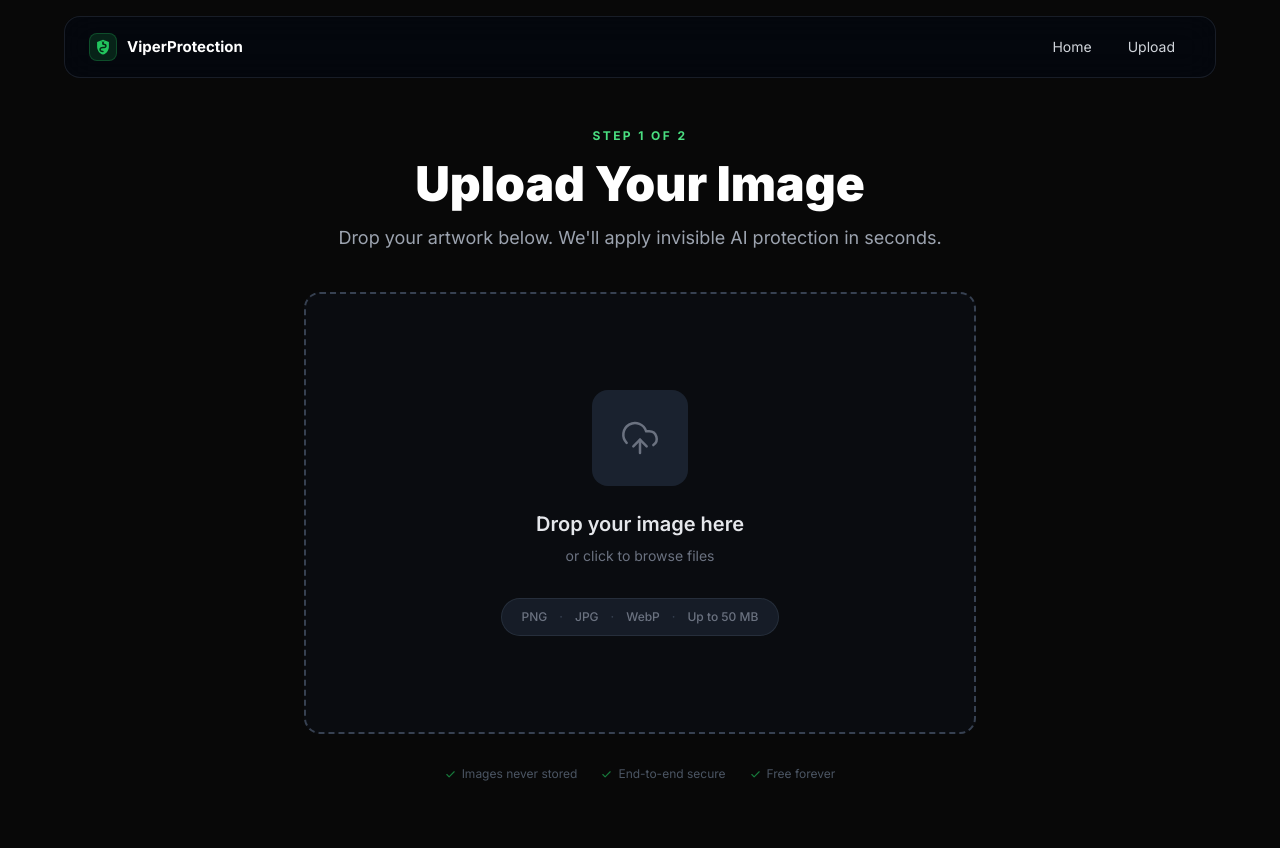
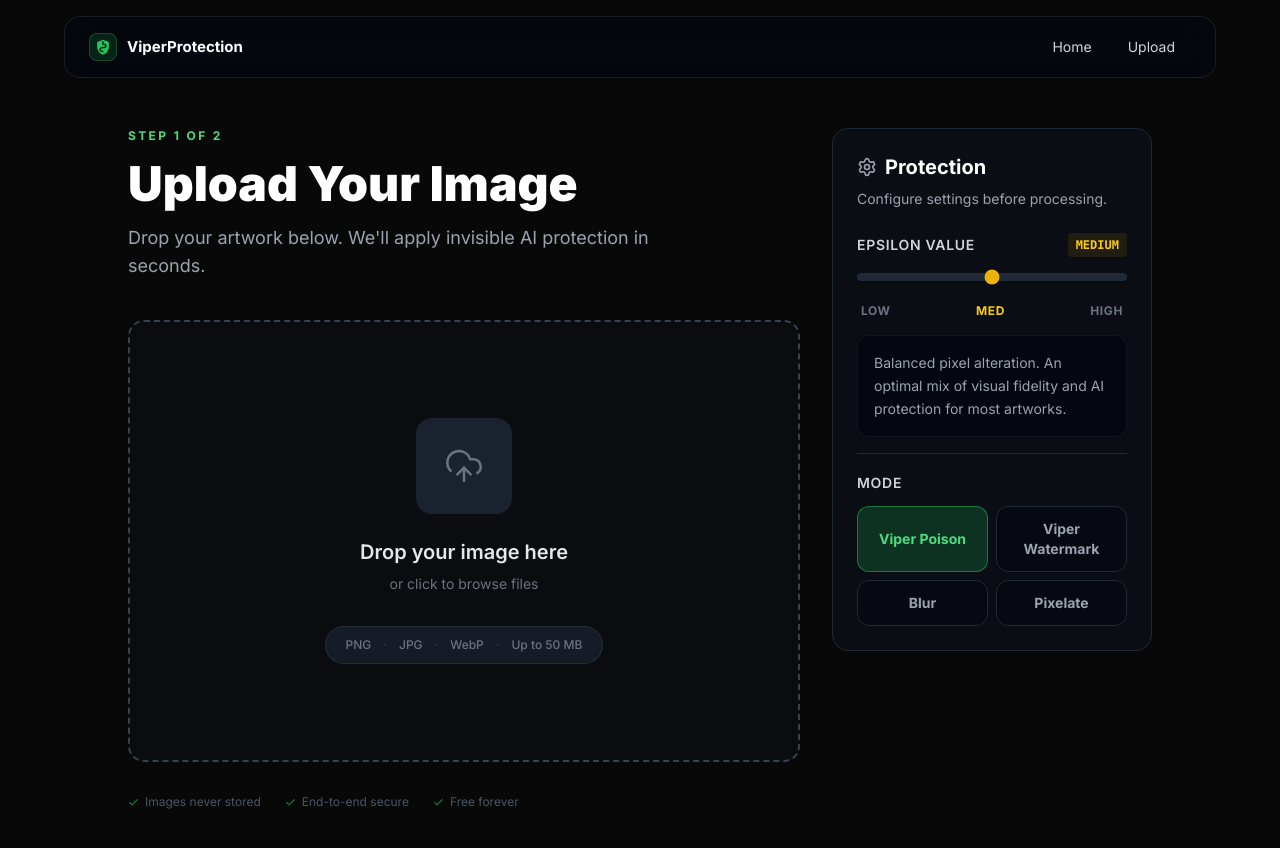
Before and after one commit to MountainM2026/ViperProtection, a React (Create React App) app in the folder frontend/: page /upload in a window 1280 px wide. Shown: the top 848 px of the page. Built offline with nearby package versions, Linux system fonts and the light colour scheme.

Commit message:
integrated DigitalOcean backend with URL params and image upload

```diff
--- a/frontend/src/pages/Upload.js
+++ b/frontend/src/pages/Upload.js
@@ -12,7 +12,10 @@
   Trash2,
   Save,
   Palette,
-  Link as LinkIcon
+  Settings,
+  Download,
+  Share2,
+  RefreshCw
 } from 'lucide-react';
 import ViperShieldIcon from '../components/ViperShieldIcon';
 
@@ -21,6 +24,7 @@
 const fadeUp = {
   hidden:  { opacity: 0, y: 48 },
   visible: { opacity: 1, y: 0, transition: { duration: 0.65, ease: [0.21, 0.47, 0.32, 0.98] } },
+  exit:    { opacity: 0, y: -24, transition: { duration: 0.3, ease: 'easeIn' } }
 };
 
 const scaleIn = {
@@ -47,8 +51,15 @@
   const [isProcessing, setIsProcessing] = useState(false);
   const [loadingText, setLoadingText] = useState("Uploading image...");
 
+  // Settings States
+  const [epsilon, setEpsilon] = useState(2); // 1 = Low, 2 = Medium, 3 = High
+  const [processMode, setProcessMode] = useState("Viper Poison");
+
   // State to hold the final backend response data
   const [resultData, setResultData] = useState(null);
+
+  // NEW: State for the "Copy Link" checkmark animation
+  const [copied, setCopied] = useState(false);
 
   const fileInputRef = useRef(null);
 
@@ -70,16 +81,23 @@
   useEffect(() => {
     let interval;
     if (isProcessing) {
-      const phrases = [
+      const isPoison = processMode.includes("Poison");
+      const phrases = isPoison ? [
         "Uploading image...",
         "Analyzing pixel data...",
         "Applying Viper AI poisoning...",
         "Merging watermark layer...",
         "Finalizing security protocols...",
         "Almost done..."
+      ] : [
+        "Uploading image...",
+        `Applying ${processMode} filter...`,
+        "Rendering changes...",
+        "Saving final asset...",
+        "Almost done..."
       ];
+
       let step = 0;
-
       interval = setInterval(() => {
         step = (step + 1) % phrases.length;
         if (step === phrases.length - 1) {
@@ -91,7 +109,7 @@
       setLoadingText("Uploading image...");
     }
     return () => clearInterval(interval);
-  }, [isProcessing]);
+  }, [isProcessing, processMode]);
 
   /* ─── File Handling ─── */
 
@@ -103,7 +121,7 @@
     setFile(incoming);
     setPreview(URL.createObjectURL(incoming));
     setWatermarkLayer(null);
-    setResultData(null); // Reset results if they upload a new image
+    setResultData(null);
   }, [preview]);
 
   const handleDrop = (e) => {
@@ -155,54 +173,130 @@
     });
   };
 
+//   const handleProtect = async () => {
+//     try {
+//       setIsProcessing(true);
+
+//       const combinedBlob = await generateCombinedImageBlob();
+//       const finalCombinedFile = new File(
+//         [combinedBlob],
+//         file?.name ? file.name.replace(/\.[^/.]+$/, ".png") : 'final-image.png',
+//         { type: 'image/png' }
+//       );
+
+//       const formData = new FormData();
+//       formData.append("file", finalCombinedFile);
+//       formData.append("epsilon", epsilon);
+//       formData.append("mode", processMode);
+
+//       // MOCK API CALL
+//       const data = await new Promise((resolve) => {
+//         setTimeout(() => {
+//           resolve({
+//             id: Math.floor(Math.random() * 1000),
+//             image_url: URL.createObjectURL(combinedBlob)
+//           });
+//         }, 8000);
+//       });
+
+//       console.log("Success! Backend responded with:", data);
+//       setResultData(data);
+
+//     } catch (error) {
+//       console.error("Error preparing or sending image:", error);
+//       alert("Failed to process image.");
+//     } finally {
+//       setIsProcessing(false);
+//     }
+//   };
+
 const handleProtect = async () => {
     try {
       setIsProcessing(true);
 
+      // 1. Prepare the image file from the canvas
       const combinedBlob = await generateCombinedImageBlob();
       const finalCombinedFile = new File(
         [combinedBlob],
-        file?.name ? file.name.replace(/\.[^/.]+$/, ".png") : 'final-image.png',
+        file?.name ? file.name.replace(/\.[^/.]+$/, ".png") : 'protected-asset.png',
         { type: 'image/png' }
       );
 
+      /* ─── REAL BACKEND (DIGITAL OCEAN) ───────────────────── */
+
+      // Update this string with the real IP from your teammate!
+      const BASE_URL = "http://your-digital-ocean-ip:8000";
+
+      // Put ONLY the file in the FormData (the "Box")
       const formData = new FormData();
       formData.append("file", finalCombinedFile);
 
-      // ==========================================
-      // REAL API CALL (Commented out until deployed)
-      // ==========================================
-      /*
-      const response = await fetch('http://127.0.0.1:8000/images/upload', {
+      // Put the settings in the URL (the "Params")
+      // We use encodeURIComponent so "Viper Poison" becomes "Viper%20Poison"
+      const url = `${BASE_URL}/images/upload?style=${encodeURIComponent(processMode)}&epsilon=${epsilon}`;
+
+      const response = await fetch(url, {
         method: 'POST',
         body: formData,
       });
-      if (!response.ok) throw new Error(`Server error: ${response.status}`);
+
+      if (!response.ok) {
+        throw new Error(`Server responded with ${response.status}`);
+      }
+
       const data = await response.json();
-      */
 
-      // ==========================================
-      // MOCK API CALL (For UI Building)
-      // Note: We extended the timeout to 8 seconds so you can see all the cool text!
-      // ==========================================
-      const data = await new Promise((resolve) => {
+      // This saves the real Cloud URL (DigitalOcean Space) to your state
+      console.log("Cloud Upload Success:", data);
+      setResultData(data);
+
+      /* ─── END REAL BACKEND ───────────────────────────────── */
+
+
+      /* ─── MOCK BACKEND (DISABLED) ───────────────────────────
+      // If the cloud fails, uncomment this block to keep the demo running!
+      const mockData = await new Promise((resolve) => {
         setTimeout(() => {
           resolve({
-            id: Math.floor(Math.random() * 1000),
+            id: 999,
             image_url: URL.createObjectURL(combinedBlob)
           });
-        }, 8000);
+        }, 3000);
       });
-
-      console.log("Success! Backend responded with:", data);
-
-      setResultData(data);
+      setResultData(mockData);
+      ────────────────────────────────────────────────────────── */
 
     } catch (error) {
-      console.error("Error preparing or sending image:", error);
-      alert("Failed to process image.");
+      console.error("Connection Error:", error);
+      alert("Could not connect to DigitalOcean. Check the IP or CORS settings!");
     } finally {
       setIsProcessing(false);
+    }
+  };
+  /* ─── Post-Processing Actions ─── */
+
+  const handleDownload = () => {
+    if (!resultData?.image_url) return;
+    const link = document.createElement('a');
+    link.href = resultData.image_url;
+    // Set a generic name or pull from the original file name
+    link.download = `protected-${file?.name || 'artwork.png'}`;
+    document.body.appendChild(link);
+    link.click();
+    document.body.removeChild(link);
+  };
+
+  // ✅ UPDATED: Clean, local copy-to-clipboard function
+  const handleShare = async () => {
+    if (!resultData?.image_url) return;
+
+    try {
+      await navigator.clipboard.writeText(resultData.image_url);
+      setCopied(true);
+      setTimeout(() => setCopied(false), 2000); // Changes back after 2 seconds
+    } catch (err) {
+      console.error("Failed to copy link:", err);
+      alert("Failed to copy link to clipboard.");
     }
   };
 
@@ -319,61 +413,70 @@
     closeWatermarkMode();
   };
 
+  const isLocked = isProcessing || !!resultData;
+
   return (
     <div className="relative min-h-screen bg-[#080808] text-white">
 
       <div className="relative flex flex-col min-h-screen px-4 pt-32 pb-20" style={{ zIndex: 1 }}>
-        <div className="max-w-2xl mx-auto w-full flex flex-col gap-6 relative">
 
-          {/* ─── LOADING OVERLAY ─── */}
-          <AnimatePresence>
-            {isProcessing && (
-              <motion.div
-                initial={{ opacity: 0 }}
-                animate={{ opacity: 1 }}
-                exit={{ opacity: 0 }}
-                className="absolute inset-0 z-50 flex flex-col items-center justify-center bg-[#080808]/90 backdrop-blur-sm rounded-2xl border border-gray-800"
-              >
-                <div className="w-16 h-16 border-4 border-gray-800 border-t-green-500 rounded-full animate-spin mb-6 shadow-[0_0_15px_rgba(16,185,129,0.5)]"></div>
-                <motion.h3
-                  key={loadingText}
-                  initial={{ opacity: 0, y: 5 }}
-                  animate={{ opacity: 1, y: 0 }}
-                  className="text-xl font-bold text-white tracking-wide text-center px-4"
-                >
-                  {loadingText}
-                </motion.h3>
-                <p className="text-gray-500 text-sm mt-2">Please do not close this tab</p>
-              </motion.div>
-            )}
-          </AnimatePresence>
+        <div className="max-w-5xl mx-auto w-full grid grid-cols-1 lg:grid-cols-3 gap-8 relative items-start">
+
+          {/* ─── LEFT COLUMN: MAIN UI ─── */}
+          <div className="lg:col-span-2 flex flex-col gap-6">
 
             {/* Header */}
-          <motion.div className="text-center mb-4" variants={fadeUp} initial="hidden" animate="visible">
+            <motion.div className="text-center mb-4 lg:text-left" variants={fadeUp} initial="hidden" animate="visible">
               <p className="text-green-400 text-xs font-bold tracking-[0.2em] uppercase mb-4">
-              {resultData ? "Step 2 of 2" : "Step 1 of 2"}
+                {isProcessing ? "Processing" : resultData ? "Step 2 of 2" : "Step 1 of 2"}
               </p>
               <h1 className="text-4xl sm:text-5xl font-black mb-4 leading-tight">
-              {resultData ? "Image Protected" : "Upload Your Image"}
+                {isProcessing ? "Securing Asset" : resultData ? "Image Protected" : "Upload Your Image"}
               </h1>
-            <p className="text-gray-400 text-lg">
-              {resultData
+              <p className="text-gray-400 text-lg max-w-xl">
+                {isProcessing
+                  ? "Please wait while our backend scrambles your image's pixel data."
+                  : resultData
                     ? "Your artwork is now secure and ready to be shared."
                     : "Drop your artwork below. We'll apply invisible AI protection in seconds."}
               </p>
             </motion.div>
 
+            {/* Dynamic 3-State Main Container */}
             <AnimatePresence mode="wait">
 
-            {/* ─── SUCCESS SCREEN ─── */}
-            {resultData ? (
+              {isProcessing ? (
+
+                /* STATE 1: MINIMIZED PROCESSING SCREEN */
+                <motion.div
+                  key="processing"
+                  variants={scaleIn}
+                  initial="hidden"
+                  animate="visible"
+                  exit="exit"
+                  className="bg-gray-900/40 border border-green-500/30 rounded-2xl p-12 text-center shadow-2xl w-full"
+                >
+                  <div className="w-16 h-16 border-4 border-gray-800 border-t-green-500 rounded-full animate-spin mx-auto mb-6 shadow-[0_0_15px_rgba(16,185,129,0.5)]"></div>
+                  <motion.h3
+                    key={loadingText}
+                    initial={{ opacity: 0, y: 5 }}
+                    animate={{ opacity: 1, y: 0 }}
+                    className="text-lg font-bold text-white tracking-wide text-center"
+                  >
+                    {loadingText}
+                  </motion.h3>
+                </motion.div>
+
+              ) : resultData ? (
+
+                /* STATE 2: SUCCESS SCREEN */
                 <motion.div
                   key="success"
                   variants={scaleIn}
                   initial="hidden"
                   animate="visible"
                   exit="exit"
-                className="bg-gray-900/40 border border-green-500/30 rounded-2xl p-6 sm:p-10 text-center shadow-2xl"
+                  className="bg-gray-900/40 border border-green-500/30 rounded-2xl p-6 sm:p-10 text-center shadow-2xl w-full"
                 >
                   <div className="w-20 h-20 bg-green-500/10 text-green-400 rounded-full flex items-center justify-center mx-auto mb-6 shadow-[0_0_30px_rgba(16,185,129,0.2)]">
                     <Check size={40} strokeWidth={3} />
@@ -381,7 +484,6 @@
 
                   <h2 className="text-2xl font-bold mb-6">Processing Complete</h2>
 
-                {/* Final Image Preview */}
                   <div className="relative mb-8 rounded-xl overflow-hidden border border-gray-700 bg-black/50">
                     <img
                       src={resultData.image_url}
@@ -390,27 +492,41 @@
                     />
                   </div>
 
-                <div className="flex flex-col sm:flex-row gap-4 justify-center">
+                  <div className="flex flex-col gap-3 max-w-sm mx-auto">
+                    <div className="flex gap-3">
                       <button
-                    onClick={() => {
-                      window.open(resultData.image_url, '_blank');
-                    }}
-                    className="flex-1 py-4 rounded-xl font-bold text-lg flex items-center justify-center gap-2 bg-gray-800 hover:bg-gray-700 transition-colors"
+                        onClick={handleDownload}
+                        className="flex-1 py-3 rounded-xl font-bold flex items-center justify-center gap-2 bg-green-500 hover:bg-green-400 text-black transition-colors"
                       >
-                    <LinkIcon size={20} /> View Source URL
+                        <Download size={18} /> Download
                       </button>
+
+                      {/* ✅ UPDATED: Copy Link Button with animation */}
+                      <button
+                        onClick={handleShare}
+                        className={`flex-1 py-3 rounded-xl font-bold flex items-center justify-center gap-2 transition-colors ${
+                          copied ? 'bg-green-500 text-black' : 'bg-gray-800 hover:bg-gray-700 text-white'
+                        }`}
+                      >
+                        {copied ? <Check size={18} /> : <Share2 size={18} />}
+                        {copied ? "Copied Link!" : "Copy Link"}
+                      </button>
+                    </div>
+
                     <button
                       onClick={handleRemove}
-                    className="flex-1 py-4 rounded-xl font-bold text-lg border border-gray-700 hover:border-gray-500 hover:bg-gray-800 transition-colors text-gray-300"
+                      className="w-full py-3 rounded-xl font-bold flex items-center justify-center gap-2 border border-gray-700 hover:border-gray-500 hover:bg-gray-800 transition-colors text-gray-300"
                     >
-                    Protect Another
+                      <RefreshCw size={18} /> Process Another
                     </button>
                   </div>
                 </motion.div>
+
               ) : (
 
-              /* ─── UPLOAD SCREEN ─── */
-              <motion.div key="upload" variants={fadeUp} initial="hidden" animate="visible" style={{ transitionDelay: '0.1s' }}>
+                /* STATE 3: DEFAULT UPLOAD SCREEN */
+                <motion.div key="upload" variants={fadeUp} initial="hidden" animate="visible" exit="exit" className="flex flex-col gap-6 w-full">
+
                   <div
                     onClick={() => !preview && fileInputRef.current?.click()}
                     onDragOver={(e) => { e.preventDefault(); setDragOver(true); }}
@@ -457,37 +573,130 @@
                     </AnimatePresence>
                   </div>
                   <input ref={fileInputRef} type="file" accept="image/png,image/jpeg,image/webp" className="hidden" onChange={handleFileChange} />
-              </motion.div>
-            )}
-          </AnimatePresence>
 
-          {/* Action Buttons */}
+                  {/* Buttons inside Upload State */}
                   <AnimatePresence>
-            {file && !resultData && (
+                    {file && (
                       <motion.div className="grid grid-cols-1 sm:grid-cols-2 gap-4 mt-2" initial={{ opacity: 0, y: 24 }} animate={{ opacity: 1, y: 0 }} exit={{ opacity: 0, y: 16 }} transition={{ duration: 0.4, ease: [0.21, 0.47, 0.32, 0.98] }}>
                         <button onClick={openWatermarkMode} className="w-full py-4 rounded-xl font-bold text-lg border-2 border-gray-700 hover:border-gray-500 bg-gray-900/50 hover:bg-gray-800 transition-all duration-200 flex items-center justify-center gap-3 text-gray-200">
                           <PenTool size={20} />
                           {watermarkLayer ? 'Edit Watermark' : 'Watermark'}
                         </button>
-                <button onClick={handleProtect} disabled={isProcessing} className="relative w-full py-4 rounded-xl font-bold text-lg overflow-hidden flex items-center justify-center gap-3 disabled:opacity-70 disabled:cursor-not-allowed bg-green-500 hover:bg-green-400 text-black shadow-green-glow hover:shadow-green-glow-lg hover:-translate-y-0.5 transition-all duration-200">
-                  {!isProcessing && <span className="absolute inset-0 bg-gradient-to-r from-transparent via-white/20 to-transparent -translate-x-full animate-shimmer pointer-events-none" />}
+
+                        <button onClick={handleProtect} className="relative w-full py-4 rounded-xl font-bold text-lg overflow-hidden flex items-center justify-center gap-3 bg-green-500 hover:bg-green-400 text-black shadow-green-glow hover:shadow-green-glow-lg hover:-translate-y-0.5 transition-all duration-200">
+                          <span className="absolute inset-0 bg-gradient-to-r from-transparent via-white/20 to-transparent -translate-x-full animate-shimmer pointer-events-none" />
                           <ViperShieldIcon size={22} />
-                  {isProcessing ? 'Processing...' : 'Process Image'}
+                          {processMode === "Viper Poison" ? "Process Image" : `Apply ${processMode}`}
                         </button>
+
                       </motion.div>
                     )}
                   </AnimatePresence>
 
-          {/* Trust pills */}
-          {!resultData && (
-            <motion.div className="flex flex-wrap items-center justify-center gap-x-6 gap-y-2 pt-2" variants={fadeUp} initial="hidden" animate="visible" transition={{ delay: 0.25 }}>
+                  {/* Trust pills inside Upload State */}
+                  <motion.div className="flex flex-wrap items-center justify-center lg:justify-start gap-x-6 gap-y-2 pt-2" variants={fadeUp} initial="hidden" animate="visible" transition={{ delay: 0.25 }}>
                     {['Images never stored', 'End-to-end secure', 'Free forever'].map((label) => (
                       <div key={label} className="flex items-center gap-1.5 text-xs text-gray-600">
                         <span className="text-green-500/60"><Check size={11} strokeWidth={2.5} /></span>{label}
                       </div>
                     ))}
                   </motion.div>
+
+                </motion.div>
+
               )}
+            </AnimatePresence>
+          </div>
+
+          {/* ─── RIGHT COLUMN: SETTINGS PANEL ─── */}
+          <motion.div
+            className="lg:col-span-1"
+            variants={fadeUp}
+            initial="hidden"
+            animate="visible"
+            transition={{ delay: 0.2 }}
+          >
+            <div className="bg-gray-900/40 border border-gray-800 rounded-2xl p-6 lg:sticky lg:top-32 relative overflow-hidden">
+
+              {isLocked && (
+                <div className="absolute inset-0 bg-black/50 z-10 cursor-not-allowed backdrop-blur-[2px]"></div>
+              )}
+
+              <div className="flex items-center gap-2 mb-2">
+                <Settings size={20} className="text-gray-400" />
+                <h3 className="text-xl font-bold text-white">Protection</h3>
+              </div>
+              <p className="text-sm text-gray-400 mb-6">Configure settings before processing.</p>
+
+              <div className="space-y-4">
+
+                {/* ─── EPSILON SLIDER ─── */}
+                <div className="flex justify-between items-center">
+                  <label className="text-sm font-semibold text-gray-300 uppercase tracking-wider">Epsilon Value</label>
+
+                  <span className={`text-xs font-bold font-mono px-2 py-1 rounded ${
+                    epsilon === 1 ? 'text-green-400 bg-green-500/10' :
+                    epsilon === 2 ? 'text-yellow-400 bg-yellow-500/10' :
+                    'text-red-400 bg-red-500/10'
+                  }`}>
+                    {epsilon === 1 ? 'LOW' : epsilon === 2 ? 'MEDIUM' : 'HIGH'}
+                  </span>
+                </div>
+
+                <input
+                  type="range"
+                  min="1"
+                  max="3"
+                  step="1"
+                  value={epsilon}
+                  onChange={(e) => setEpsilon(parseInt(e.target.value))}
+                  disabled={isLocked}
+                  className={`w-full h-2 bg-gray-800 rounded-lg appearance-none cursor-pointer disabled:opacity-50 disabled:cursor-not-allowed ${
+                    epsilon === 1 ? 'accent-green-500' :
+                    epsilon === 2 ? 'accent-yellow-500' :
+                    'accent-red-500'
+                  }`}
+                />
+
+                <div className="flex justify-between text-xs font-bold uppercase tracking-wider px-1">
+                  <span className={epsilon === 1 ? "text-green-400" : "text-gray-500"}>Low</span>
+                  <span className={epsilon === 2 ? "text-yellow-400" : "text-gray-500"}>Med</span>
+                  <span className={epsilon === 3 ? "text-red-400" : "text-gray-500"}>High</span>
+                </div>
+
+                <div className="mt-4 p-4 bg-gray-950/80 rounded-xl border border-gray-800/50 text-sm text-gray-400 leading-relaxed min-h-[90px] flex items-center">
+                  {epsilon === 1 && "Minimal pixel alteration. Highest image quality, but lower resistance to sophisticated AI scraping."}
+                  {epsilon === 2 && "Balanced pixel alteration. An optimal mix of visual fidelity and AI protection for most artworks."}
+                  {epsilon === 3 && "Maximum pixel alteration. Highest security against AI models, but may introduce slight visible noise."}
+                </div>
+
+                <hr className="border-gray-800 my-6" />
+
+                {/* ─── PROCESSING MODE ─── */}
+                <div className="space-y-3">
+                  <label className="text-sm font-semibold text-gray-300 uppercase tracking-wider">Mode</label>
+                  <div className="grid grid-cols-2 gap-2">
+                    {["Viper Poison", "Viper Watermark", "Blur", "Pixelate"].map((mode) => (
+                      <button
+                        key={mode}
+                        onClick={() => setProcessMode(mode)}
+                        disabled={isLocked}
+                        className={`py-3 px-2 rounded-xl text-sm font-bold border transition-all duration-200 disabled:opacity-50 disabled:cursor-not-allowed ${
+                          processMode === mode
+                            ? "bg-green-500/20 border-green-500/50 text-green-400"
+                            : "bg-gray-950/50 border-gray-800 text-gray-400 hover:bg-gray-800 hover:text-gray-300"
+                        }`}
+                      >
+                        {mode}
+                      </button>
+                    ))}
+                  </div>
+                </div>
+
+              </div>
+
+            </div>
+          </motion.div>
 
         </div>
       </div>
```
Lines whose indentation alone changed are shown as unchanged.
